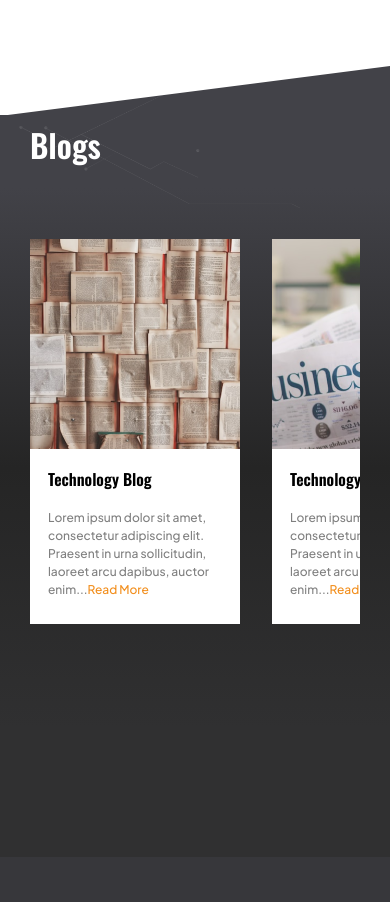
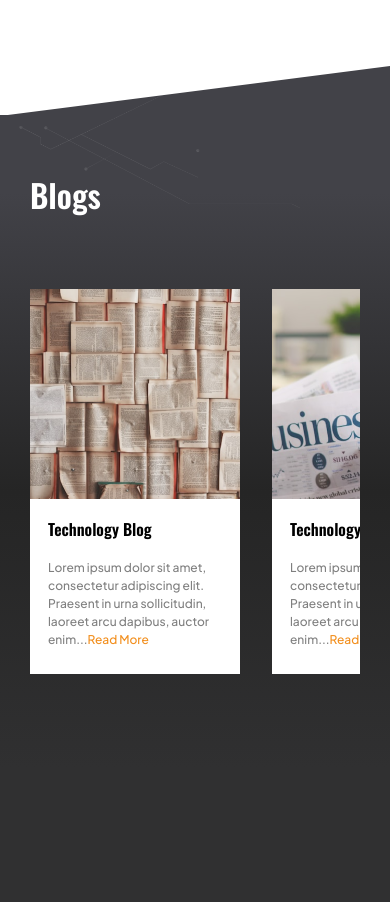
Before and after one commit to AhsanDT/drivetech, a Next.js app: page / in a window 390 px wide. Shown: the part 11040-11942 px from the top of the page. Built offline with nearby package versions, Linux system fonts and the light colour scheme; some icons are missing.

Commit message:
updated code

```diff
--- a/src/components/Home/Blogs.jsx
+++ b/src/components/Home/Blogs.jsx
@@ -58,7 +58,7 @@ const Blogs = () => {
             <Image src={image} alt="image" />
           </div>
           <div className="relative top-[40px] flex flex-col gap-y-[70px] px-[30px] md:px-[80px]">
-            <h1 className="text-[32px] lg:text-[48px] font-oswald font-bold text-white xl:text-center">
+            <h1 className="text-[32px] lg:text-[48px] font-oswald font-bold text-white xl:text-center pt-[50px] md:pt-0 ">
               Blogs
             </h1>
 
```
